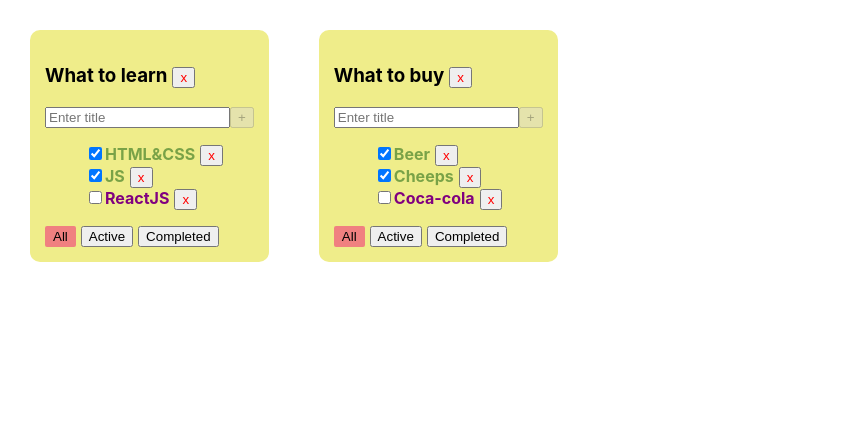
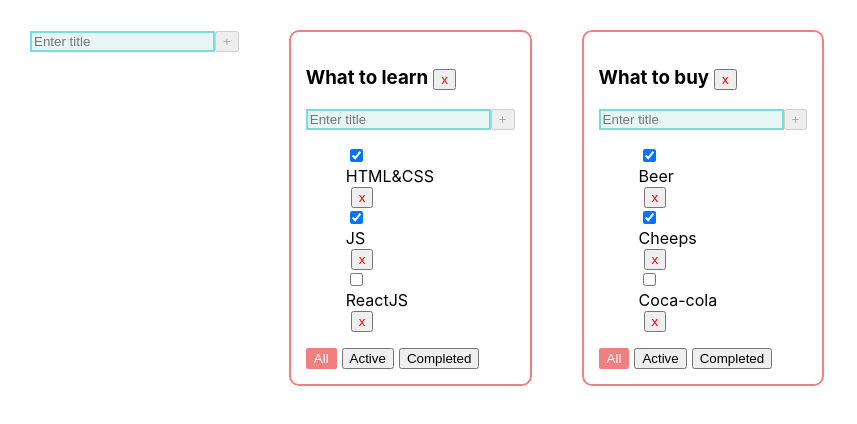
Before and after one commit to AdelZinnurova/todolist, a React (Vite) app: page / in a window 1280 px wide. Shown: the top 424 px of the page, without its empty margins (0-857 px from the left). Built offline with nearby package versions, Linux system fonts and the light colour scheme.

Commit message:
Lesson-6

```diff
--- a/src/AddTaskForm.tsx
+++ b/src/AddTaskForm.tsx
@@ -1,4 +1,5 @@
-import {useState, KeyboardEvent, ChangeEvent} from "react";
+
+import {CreateItemForm} from "./CreateItemForm.tsx";
 
 
 type AddTaskFormPropsType = {
@@ -9,43 +10,38 @@ type AddTaskFormPropsType = {
 }
 
 export const AddTaskForm = (props: AddTaskFormPropsType) => {
-    const [taskTitle, setTaskTitle] = useState("");
-    const [error, setErrors] = useState<string | null>(null);
-    const createTaskHandler = () => {
-        const trimmedTaskTitle = taskTitle.trim()
-        if(trimmedTaskTitle !== '') {
-            props.createTask(trimmedTaskTitle, props.todolistId)
-            setTaskTitle('')
-        } else {
-            setErrors('Title is required!')
-        }
-        setTaskTitle("");
+    // const [taskTitle, setTaskTitle] = useState("");
+    // const [error, setErrors] = useState<string | null>(null);
+    const createTaskHandler = (title: string) => {
+        props.createTask(title, props.todolistId)
     }
-    const createTaskOnKeyDownHandler = (e: KeyboardEvent<HTMLInputElement>) => {
-        if (e.key === 'Enter' && !isAddBtnDisabled) {
-            createTaskHandler()
-        }
-    }
-    const setTaskTitleHandler = (e: ChangeEvent<HTMLInputElement>) => setTaskTitle(e.currentTarget.value)
-    const isAddBtnDisabled = !taskTitle || taskTitle.length > 10
+    // const createTaskOnKeyDownHandler = (e: KeyboardEvent<HTMLInputElement>) => {
+    //     if (e.key === 'Enter' && !isAddBtnDisabled) {
+    //         createTaskHandler()
+    //     }
+    // }
+    // const setTaskTitleHandler = (e: ChangeEvent<HTMLInputElement>) => setTaskTitle(e.currentTarget.value)
+    // const isAddBtnDisabled = !taskTitle || taskTitle.length > 10
 
 
     return (
         <div>
-            <input
-                placeholder='Enter title'
-                value={taskTitle}
-                onKeyDown={createTaskOnKeyDownHandler}
-                onChange={setTaskTitleHandler}
-                className={!!error ? 'task-input-error' : ''}/>
-            <button onClick={createTaskHandler}
-                    disabled={isAddBtnDisabled}>
-                +
-            </button>
+            <CreateItemForm createItem={createTaskHandler}/>
 
-            {taskTitle && <div>Max title length is 10 charters</div>}
-            {taskTitle.length > 10 && <div style={{color: 'red'}}>Title length is too long</div>}
-            {error && <div style={{color: 'red'}}>{error}</div>}
+            {/*<input*/}
+            {/*    placeholder='Enter title'*/}
+            {/*    value={taskTitle}*/}
+            {/*    onKeyDown={createTaskOnKeyDownHandler}*/}
+            {/*    onChange={setTaskTitleHandler}*/}
+            {/*    className={!!error ? 'task-input-error' : 'task-input'}/>*/}
+            {/*<button onClick={createTaskHandler}*/}
+            {/*        disabled={isAddBtnDisabled}>*/}
+            {/*    +*/}
+            {/*</button>*/}
+
+            {/*{taskTitle && <div>Max title length is 10 charters</div>}*/}
+            {/*{taskTitle.length > 10 && <div style={{color: 'red'}}>Title length is too long</div>}*/}
+            {/*{error && <div style={{color: 'red'}}>{error}</div>}*/}
         </div>
     );
 };
--- a/src/App.css
+++ b/src/App.css
@@ -6,10 +6,12 @@ ul {
     padding: 30px;
     display: flex;
     gap: 50px;
+    width: 100%;
 }
 
 .wrapper{
-    background-color: #efed8a;
+    /*background-color: rgba(236, 197, 190, 0.16);*/
+    border: 2px solid lightcoral;
     border-radius: 10px;
     padding: 15px;
 }
@@ -21,8 +23,7 @@ ul {
 }
 
 .task-done {
-    opacity: 0.5;
-    color: #065906;
+    color: limegreen;
     font-weight: bold;
 }
 
@@ -40,6 +41,13 @@ ul {
     background-color: lightcoral;
     border: 2px solid lightcoral;
     border-radius: 2px;
+    color: white;
+}
+
+.task-input{
+    background-color: rgba(197, 232, 231, 0.41);
+    border: 2px solid #74dfdc;
+
 }
 
 .task-input-error {
@@ -47,3 +55,11 @@ ul {
     outline: none;
     background-color: lightcoral;
 }
+
+.error {
+    border: 1px solid red;
+}
+
+.error-message {
+    color: red;
+}
--- a/src/App.tsx
+++ b/src/App.tsx
@@ -2,6 +2,7 @@ import './App.css'
 import {TaskPropsType, TodoListItem} from "./TodoListItem.tsx";
 import {useState} from "react";
 import {v1} from "uuid";
+import {CreateItemForm} from "./CreateItemForm.tsx";
 
 export type FiltersValuesType = 'all' | 'active' | 'completed'
 export type Todolist = {
@@ -37,6 +38,8 @@ function App() {
         ],
     })
 
+    // CRUD tasks
+
     const deleteTask = (taskId: string, todolistId: string) => {
         setTasks({
             ...tasks,
@@ -59,20 +62,40 @@ function App() {
         })
     }
 
+    const changeTaskTitle = (taskId: string, title: string, todolistId: string) => {
+        setTasks({
+            ...tasks,
+            [todolistId]: tasks[todolistId].map(t => t.id === taskId ? {...t, title} : t)
+        })
+    }
+
+    // CRUD todolists
     const changeTodolistFilter = (filter: FiltersValuesType, todolistId: string) => {
         setTodolists(todolists.map(tl => tl.id === todolistId ? {...tl, filter: filter} : tl))
+    }
+
+    const changeTodolistTitle = (title: string, todolistId: string) => {
+        setTodolists(todolists.map(tl => tl.id === todolistId ? {...tl, title} : tl))
     }
 
     const deleteTodolist = (todolistId: string) => {
         setTodolists(todolists.filter(tl => tl.id !== todolistId))
     }
 
-// UI (view)
+    const createTodolist = (title: string) => {
+        const newTodolistId = v1()
+        const newTodolist: Todolist = {id: newTodolistId, title: title, filter: 'all'}
+        setTodolists([...todolists, newTodolist])
+        setTasks({...tasks, [newTodolistId]: []})
+    }
+
+   // UI (view)
 
     const todolistComponents = todolists.map(tl => {
         let filteredTasks = tasks[tl.id]
         if (tl.filter === 'active') {
-            filteredTasks = filteredTasks.filter(t => t.isDone === false)}
+            filteredTasks = filteredTasks.filter(t => t.isDone === false)
+        }
 
         if (tl.filter === 'completed') {
             filteredTasks = filteredTasks.filter(t => t.isDone === true)
@@ -92,15 +115,17 @@ function App() {
                     createTask={createTask}
                     changeTaskStatus={changeTaskStatus}
                     deleteTodolist={deleteTodolist}
+                    changeTaskTitle={changeTaskTitle}
+                    changeTodolistTitle={changeTodolistTitle}
                 />
             </div>
         )
     })
 
 
-
     return (
         <div className="app">
+            <CreateItemForm createItem={createTodolist}/>
             {todolistComponents}
         </div>
     )
--- /dev/null
+++ b/src/CreateItemForm.tsx
@@ -0,0 +1,48 @@
+import {ChangeEvent, KeyboardEvent, useState} from "react";
+
+type CreateItemFormPropsType = {
+    createItem: (title: string) => void
+}
+
+export const CreateItemForm = (props: CreateItemFormPropsType) => {
+    const [itemTitle, setItemTitle] = useState("");
+    const [error, setError] = useState<string | null>(null);
+    const isAddBtnDisabled = !itemTitle || itemTitle.length > 10
+    const setTaskTitleHandler = (e: ChangeEvent<HTMLInputElement>) => {
+        setItemTitle(e.currentTarget.value)
+        setError(null)
+    }
+    const createItemHandler = () => {
+        const trimmedTaskTitle = itemTitle.trim()
+        if(trimmedTaskTitle !== '') {
+            props.createItem(trimmedTaskTitle)
+            setItemTitle('')
+        } else {
+            setError('Title is required!')
+        }
+        setItemTitle("");
+    }
+    const createTaskOnKeyDownHandler = (e: KeyboardEvent<HTMLInputElement>) => {
+        if (e.key === 'Enter' && !isAddBtnDisabled) {
+            createItemHandler()
+        }
+    }
+
+    return (
+        <div>
+            <input
+                placeholder='Enter title'
+                value={itemTitle}
+                onKeyDown={createTaskOnKeyDownHandler}
+                onChange={setTaskTitleHandler}
+                className={!!error ? 'task-input-error' : 'task-input'}/>
+            <button onClick={createItemHandler}
+                    disabled={isAddBtnDisabled}>
+                +
+            </button>
+            {error && <div style={{color: 'red'}}>{error}</div>}
+            {itemTitle && <div>Max title length is 10 charters</div>}
+            {itemTitle.length > 10 && <div style={{color: 'red'}}>Title length is too long</div>}
+        </div>
+    );
+};
--- /dev/null
+++ b/src/EditableSpan.tsx
@@ -0,0 +1,36 @@
+import {ChangeEvent, useState} from "react";
+
+type EditableSpanPropsType = {
+    title: string
+    changeTitle: (title: string) => void
+}
+
+export const EditableSpan = (props: EditableSpanPropsType) => {
+
+    const [isEditMode, setIsEditMode] = useState<boolean>(false)
+    const [itemTitle, setItemTitle] = useState(props.title);
+
+    const onEditMode = () => setIsEditMode(true)
+    const offEditMode = () => {
+        props.changeTitle(itemTitle)
+        setIsEditMode(false)
+    }
+    const setItemTitleHandler = (e: ChangeEvent<HTMLInputElement>) => {
+        setItemTitle(e.currentTarget.value)
+    }
+
+    return (
+        <div>
+            {isEditMode
+                ? <input
+                    value={itemTitle}
+                    onChange={setItemTitleHandler}
+                    onBlur={offEditMode}
+                    autoFocus
+                />
+                : <span onDoubleClick={onEditMode}>{props.title}</span>
+            }
+        </div>
+    );
+
+};
--- a/src/TaskList.tsx
+++ b/src/TaskList.tsx
@@ -1,5 +1,6 @@
 import {TaskPropsType} from "./TodoListItem.tsx";
 import {ChangeEvent} from "react";
+import {EditableSpan} from "./EditableSpan.tsx";
 
 
 type TaskListPropsType = {
@@ -7,9 +8,11 @@ type TaskListPropsType = {
     todolistId: string
     deleteTask: (taskId: string, todolistId: string) => void
     changeTaskStatus: (taskId: string, newStatus: boolean, todolistId: string) => void
+    changeTaskTitle: (taskId: string, title: string, todolistId: string) => void
+    changeTodolistTitle: (title: string, todolistId: string) => void
 }
 
-export const TaskList = ({tasks, deleteTask, changeTaskStatus, todolistId}: TaskListPropsType) => {
+export const TaskList = ({tasks, deleteTask, changeTaskStatus, todolistId, changeTaskTitle, changeTodolistTitle}: TaskListPropsType) => {
 
     const taskList = tasks.length === 0
         ? <span>Ваш список пуст</span>
@@ -17,12 +20,19 @@ export const TaskList = ({tasks, deleteTask, changeTaskStatus, todolistId}: Task
             {
                 tasks.map(t => {
                     const deletetaskHandler = () => deleteTask(t.id, todolistId)
+                    const changeTaskTitleHandler = (title: string) => {
+                        changeTaskTitle(t.id, title, todolistId)
+                    }
+                    const changeTodolistTitleHandler = (title: string) => {
+                        changeTodolistTitle(title, todolistId)
+                    }
                     return (
                         <li key={t.id}>
                             <input type="checkbox"
                                    checked={t.isDone}
                                    onChange={(e: ChangeEvent<HTMLInputElement>) => changeTaskStatus(t.id, e.currentTarget.checked, todolistId)}/>
-                            <span className={t.isDone ? 'task-done' : 'task'}>{t.title}</span>
+                            {/*<span className={t.isDone ? 'task-done' : 'task'}>{t.title}</span>*/}
+                            <EditableSpan title={t.title} changeTitle={changeTodolistTitleHandler}/>
                             <button className='btn-delete' onClick={deletetaskHandler}>x</button>
                         </li>
                     )
--- a/src/TodoListItem.tsx
+++ b/src/TodoListItem.tsx
@@ -14,6 +14,8 @@ type TodoListItemPropsType = {
     createTask: (title: string, todolistId: string) => void
     changeTaskStatus: (taskId: string, newStatus: boolean, todolistId: string) => void
     deleteTodolist: (todolistId: string) => void
+    changeTaskTitle: (taskId: string, title: string, todolistId: string) => void
+    changeTodolistTitle: (title: string, todolistId: string) => void
 }
 
 export type TaskPropsType = {
@@ -27,7 +29,7 @@ export const TodoListItem = (props: TodoListItemPropsType) => {
         <div>
             <TodoListTitle title={props.title} deleteTodolist={props.deleteTodolist} todolistId={props.todolistId}/>
             <AddTaskForm createTask={props.createTask} todolistId={props.todolistId}/>
-            <TaskList tasks={props.tasks} deleteTask={props.deleteTask} changeTaskStatus={props.changeTaskStatus} todolistId={props.todolistId}/>
+            <TaskList tasks={props.tasks} deleteTask={props.deleteTask} changeTaskStatus={props.changeTaskStatus} todolistId={props.todolistId} changeTaskTitle={props.changeTaskTitle} changeTodolistTitle={props.changeTodolistTitle}/>
             <FilterButtons filter={props.filter} changeTodolistFilter={props.changeTodolistFilter} todolistId={props.todolistId}/>
         </div>
     );
```
